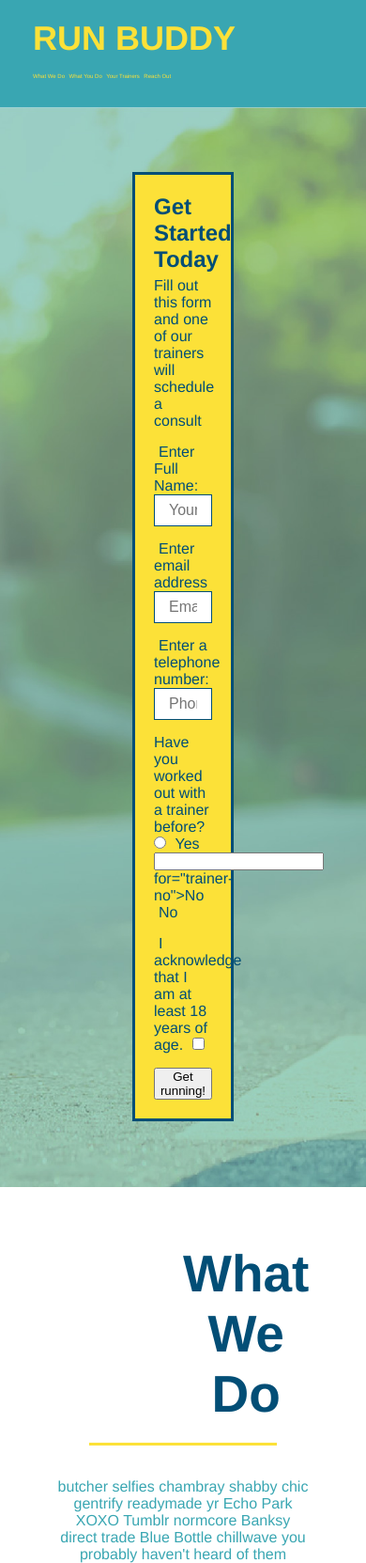
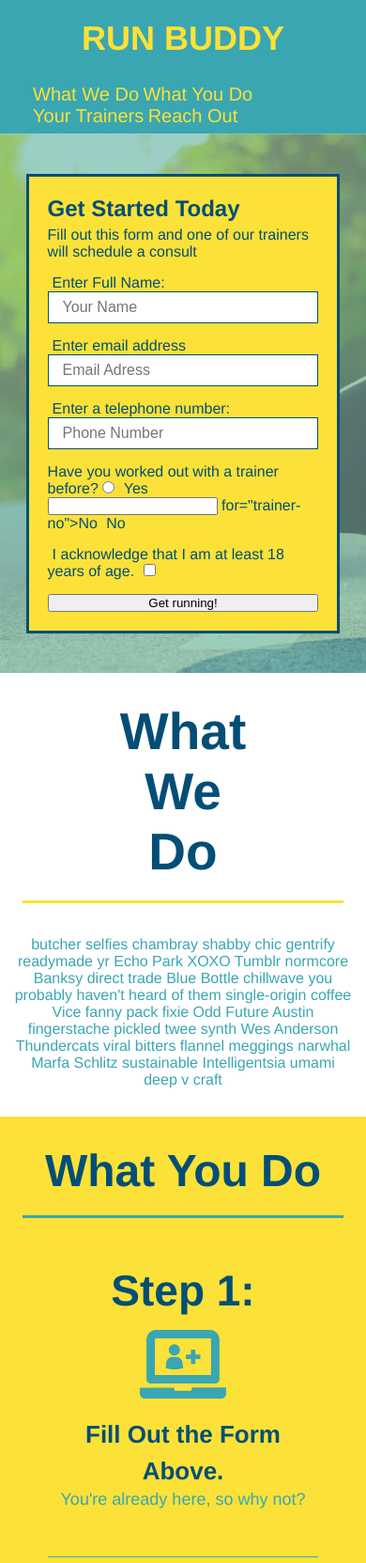
Before and after one commit to l-amu/run-buddy, a plain HTML site: page index.html in a window 390 px wide. Shown: the top 1663 px of the page at 94% size. Drawn offline with Linux system fonts and the light colour scheme.

Commit message:
<your commit message>

```diff
--- a/assets/css/style.css
+++ b/assets/css/style.css
@@ -362,5 +362,117 @@ section {
 }
 
 @media screen and (max-width: 980px) {
+   header {
+    padding-bottom: 0;
+    justify-content: center;
+  }
+
+  header h1 {
+    width: 100%;
+    text-align: center;
+  }
+
+  header nav ul {
+    margin-top: 20px;
+    width: 100%;
+    justify-content: center;
+  }
+
+  header nav ul li a {
+    font-size: 20px;
+  }
+
+  footer h2, footer div {
+    text-align: center;
+    width: 100%;
+  }
+
+  .hero-cta, .hero-form {
+    width: 100%;
+  }
+
+  .hero-cta {
+    text-align: center;
+  }
+
+  .section-title {
+    width: 80%;
+  }
+
+  .trainer {
+    flex: 0 70%;
+  }
+
+  .contact-info iframe{
+    flex: 1 100%;
+  }
 
 }
+
+@media screen and (max-width: 768px) {
+  section {
+    padding: 30px 15px;
+  }
+}
+
+@media screen and (max-width: 768px) {
+
+  section {
+    padding: 30px 15px;
+  }
+
+  .step h3 {
+    flex: 1 100%;
+    text-align: center;
+  }
+
+  .step-info {
+    flex: 2 100%;
+    text-align: center;
+    justify-content: center;
+  }
+
+  .step-img {
+    flex: 0 32%;
+    margin-right: 0;
+    margin-top: 15px;
+    margin-bottom: 15px;
+  }
+
+  .step-text {
+    flex: 100%;
+  }
+
+}
+
+@media screen and (max-width: 575px) {
+
+  .hero-form button {
+    width: 100%;
+  }
+
+  .section-title {
+    width: 95%;
+  }
+
+  .intro p {
+    width: 100%;
+  }
+
+  .trainer {
+    flex: 0 100%;
+  }
+
+  .contact-info {
+    text-align: center;
+  }
+
+  .contact-info > * {
+    flex: 0 100%;
+  }
+
+  .contact-form {
+    order: 3;
+  }
+
+}
```
